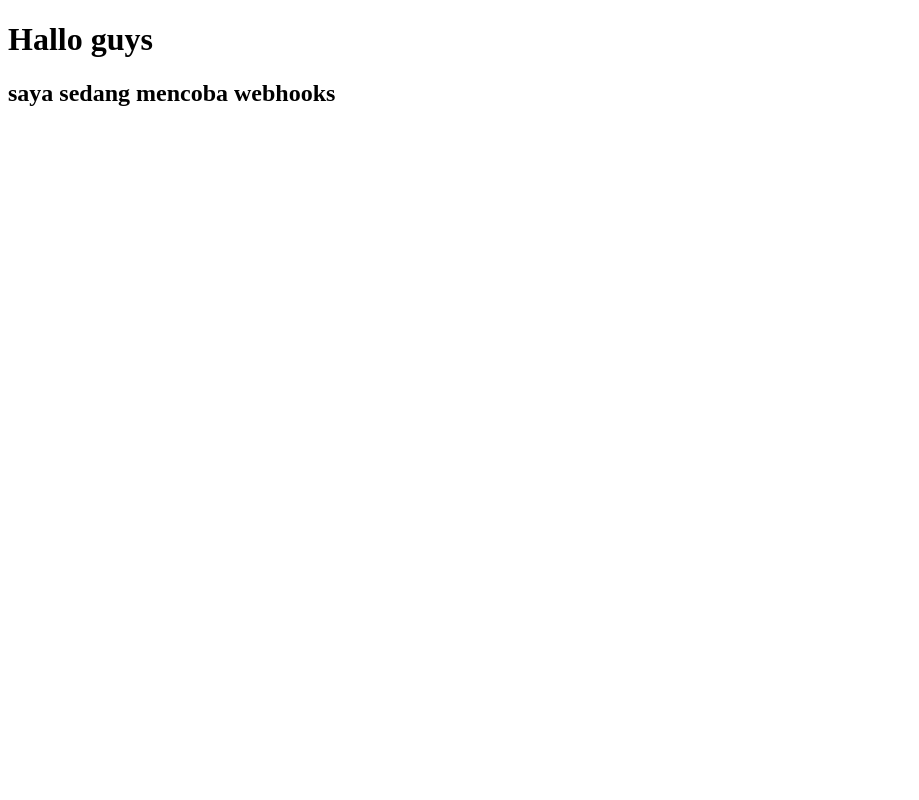
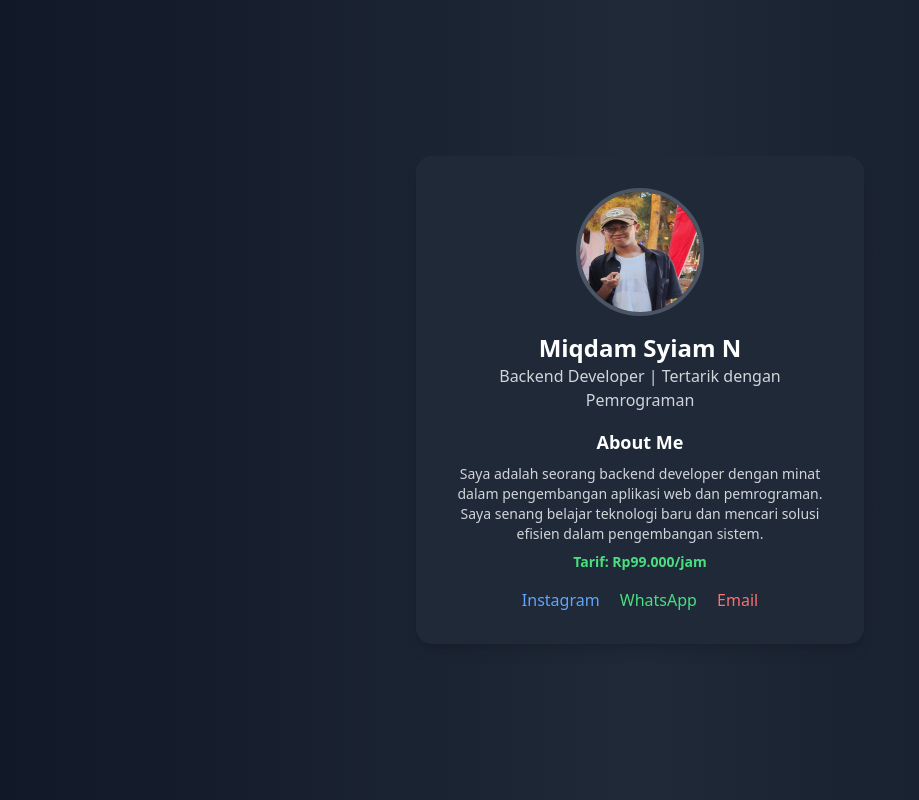
Before and after one commit to Team-Informatika/714230043, a plain HTML site: page index.html in a window 1280 px wide. Shown: the whole page, without its empty margins (0-919 px from the left). Drawn offline with nearby package versions, Linux system fonts and the light colour scheme.

Commit message:
membuat kartu nama digital

```diff
--- a/index.html
+++ b/index.html
@@ -1,12 +1,29 @@
 <!DOCTYPE html>
-<html lang="en">
+<html lang="id">
 <head>
-  <meta charset="UTF-8">
-  <meta name="viewport" content="width=device-width, initial-scale=1.0">
-  <title>Document</title>
+    <meta charset="UTF-8">
+    <meta name="viewport" content="width=device-width, initial-scale=1.0">
+    <title>Miqdam Syiam N</title>
+    <script src="https://cdn.tailwindcss.com"></script>
+    <link rel="icon" href="/image/favicon.ico" type="image/x-icon">
 </head>
-<body>
-  <h1>Hallo guys</h1>
-  <h2>saya sedang mencoba webhooks</h2>
+<body class="bg-gradient-to-r from-gray-900 via-gray-800 to-gray-900 flex items-center justify-center h-screen text-white">
+    <div class="bg-gray-800 p-8 rounded-2xl shadow-lg text-center max-w-md">
+        <img src="image/miqdam.jpg" alt="Foto Miqdam Syiam N" class="w-32 h-32 rounded-full mx-auto mb-4 border-4 border-gray-600">
+        <h1 class="text-2xl font-bold">Miqdam Syiam N</h1>
+        <p class="text-gray-300">Backend Developer | Tertarik dengan Pemrograman</p>
+
+        <div class="mt-4 text-gray-300 text-sm">
+            <h2 class="text-lg font-semibold text-white">About Me</h2>
+            <p class="mt-2">Saya adalah seorang backend developer dengan minat dalam pengembangan aplikasi web dan pemrograman. Saya senang belajar teknologi baru dan mencari solusi efisien dalam pengembangan sistem.</p>
+            <p class="mt-2 font-bold text-green-400">Tarif: Rp99.000/jam</p>
+        </div>
+
+        <div class="mt-4 space-x-4">
+            <a href="https://www.instagram.com/miqdamsyiam" target="_blank" class="text-blue-400 hover:text-blue-500">Instagram</a>
+            <a href="https://wa.me/6287749808936" target="_blank" class="text-green-400 hover:text-green-500">WhatsApp</a>
+            <a href="mailto:miqdamsyiamn@gmail.com" class="text-red-400 hover:text-red-500">Email</a>
+        </div>
+    </div>
 </body>
 </html>
```
Also changed, not shown: 404.html (added, +17 -0 lines), favicon.ico (added), image/favicon.ico (added), image/miqdam.jpg (added).
